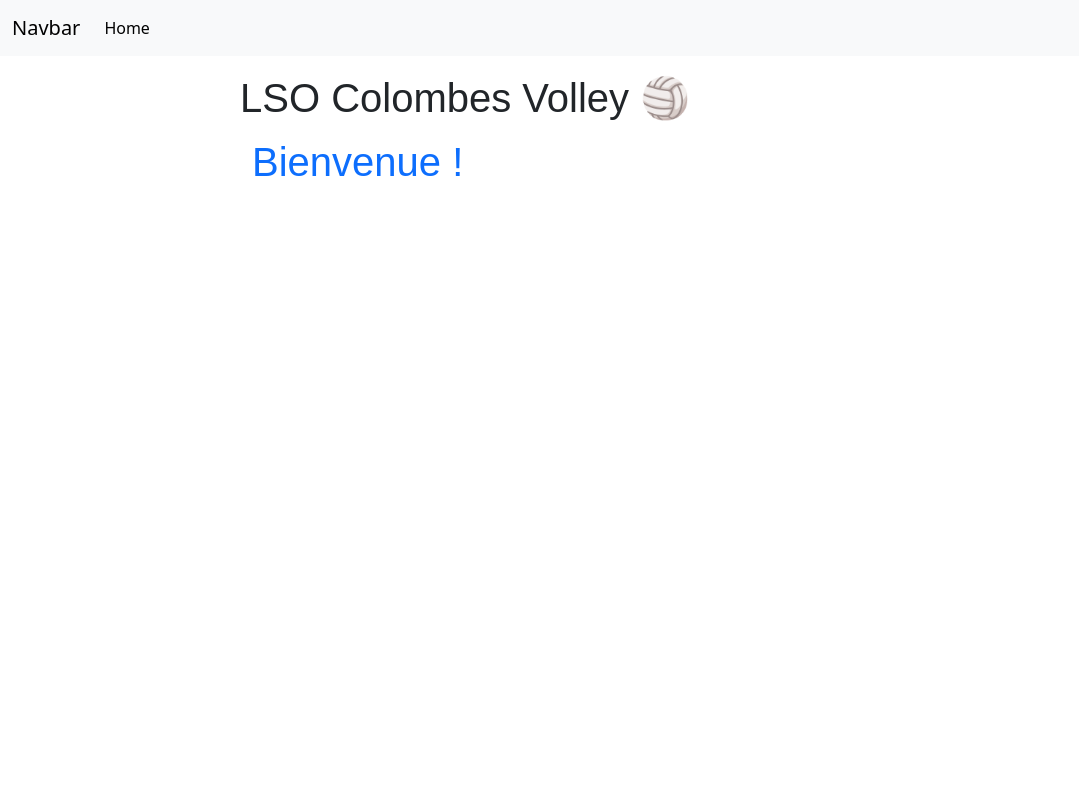
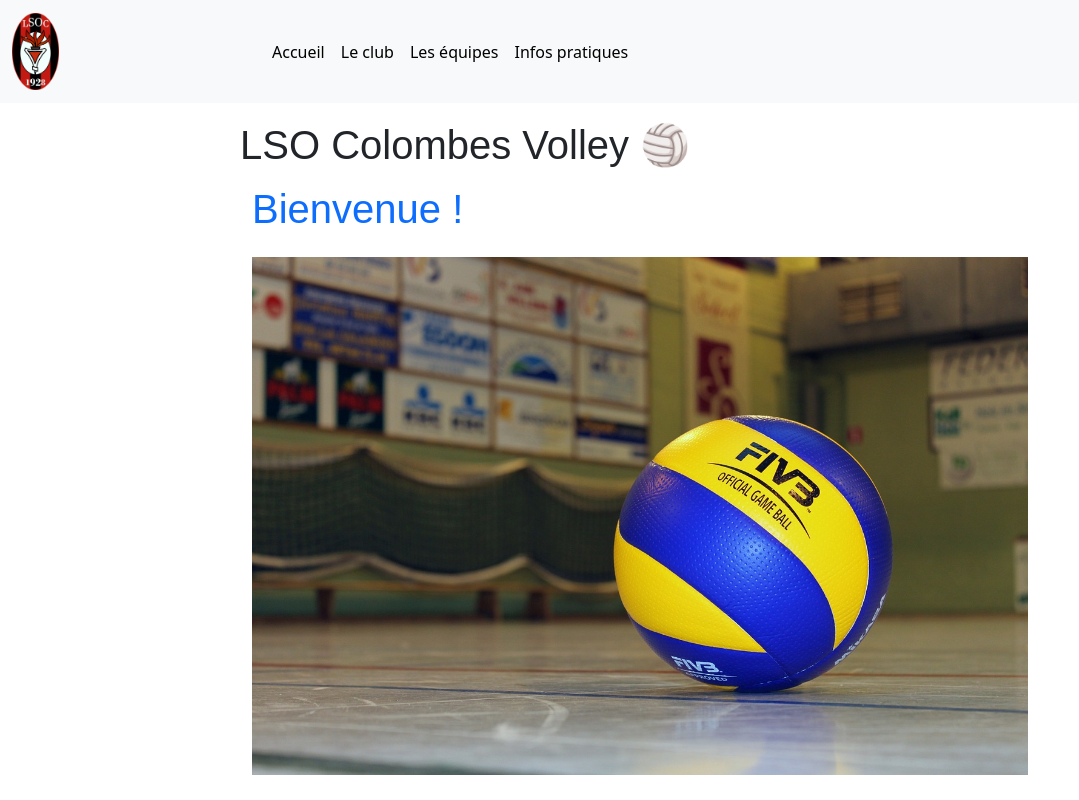
Before and after one commit to Ldacosta7/LCOS_Volley, a Symfony app: template templates/home/index.html.twig in a window 1280 px wide. Shown: the whole page, without its empty margins (0-1079 px from the left). Run offline with Twig, Linux system fonts and the light colour scheme; the template is opened without the code that fills it, so the values that code supplies are empty; some libraries are stand-ins or nearby versions.

Commit message:
ajout d'image et logo

```diff
--- a/templates/base.html.twig
+++ b/templates/base.html.twig
@@ -2,7 +2,7 @@
 <html>
 <head>
     <meta charset="UTF-8">
-    <title>{% block title %}Welcome!{% endblock %}</title>
+    <title>{% block title %}LSO Colombes{% endblock %}</title>
     <link rel="icon" href="http://club.lsocolombes.fr/wp-content/uploads/2017/12/cropped-flamme-lsocIMG_2124-1-32x32.jpg" sizes="32x32">
     <link rel="icon" href="http://club.lsocolombes.fr/wp-content/uploads/2017/12/cropped-flamme-lsocIMG_2124-1-192x192.jpg" sizes="192x192">
     <link href="https://cdn.jsdelivr.net/npm/bootstrap@5.3.2/dist/css/bootstrap.min.css" rel="stylesheet"
@@ -19,7 +19,7 @@
 <body>
 <nav class="navbar navbar-expand-lg bg-body-tertiary">
     <div class="container-fluid">
-        <a class="navbar-brand" href="#">Navbar</a>
+        <a class="navbar-brand" href="/"><img src="{{ asset('images/logo.png') }}" width="20%" height="20%" alt="Logo LSOC"></a>
         <button class="navbar-toggler" type="button" data-bs-toggle="collapse" data-bs-target="#navbarNav"
                 aria-controls="navbarNav" aria-expanded="false" aria-label="Toggle navigation">
             <span class="navbar-toggler-icon"></span>
@@ -27,7 +27,16 @@
         <div class="collapse navbar-collapse" id="navbarNav">
             <ul class="navbar-nav">
                 <li class="nav-item">
-                    <a class="nav-link active" aria-current="page" href={{ path('app_home') }}>Home</a>
+                    <a class="nav-link active" aria-current="page" href={{ path('app_home') }}>Accueil</a>
+                </li>
+                <li class="nav-item">
+                    <a class="nav-link active" aria-current="page" href={{ path('app_home') }}>Le club</a>
+                </li>
+                <li class="nav-item">
+                    <a class="nav-link active" aria-current="page" href={{ path('app_home') }}>Les équipes</a>
+                </li>
+                <li class="nav-item">
+                    <a class="nav-link active" aria-current="page" href={{ path('app_home') }}>Infos pratiques</a>
                 </li>
             </ul>
         </div>
--- a/templates/home/index.html.twig
+++ b/templates/home/index.html.twig
@@ -10,9 +10,9 @@
 
 <div class="example-wrapper">
     <h1>LSO Colombes Volley 🏐</h1>
-
     <div class="container">
         <h1 class="text-primary pb-3 pt-2">Bienvenue !</h1>
+        <img src="{{ asset('images/volley_home.jpg') }}" alt="Image Volley Home" width="100%" height="100%">
     </div>
 </div>
 {% endblock %}
```
Also changed, not shown: public/images/logo.png (added), public/images/volley_home.jpg (added), 1 other file.
